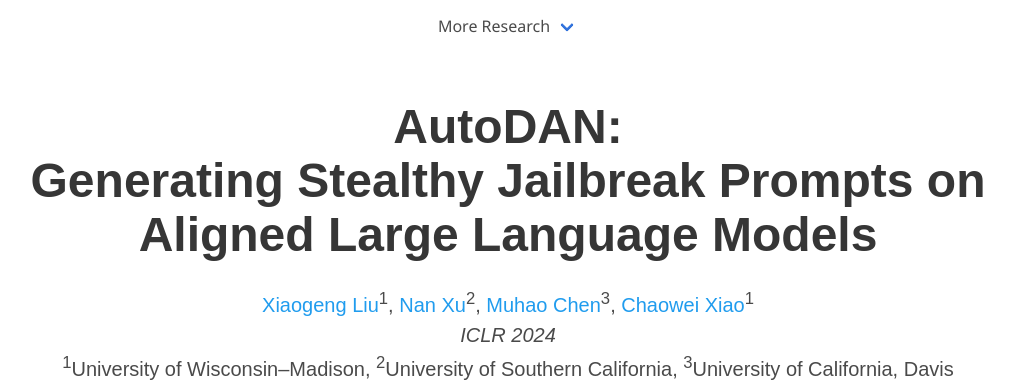
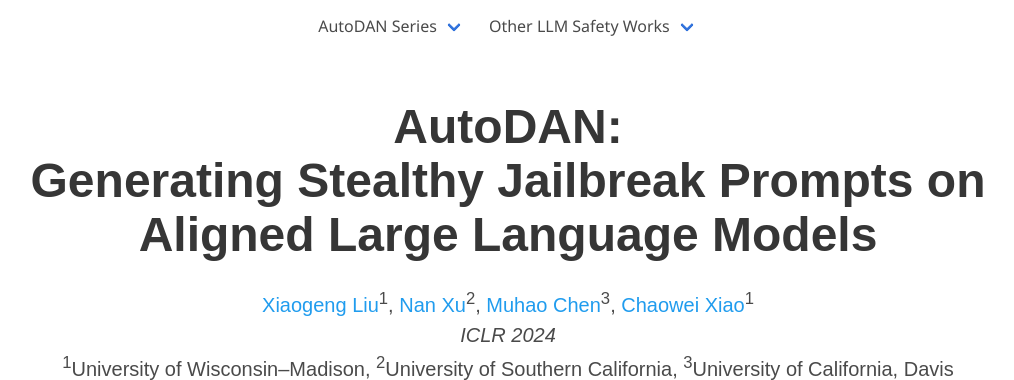
Before and after one commit to AutoDANs/AutoDAN, a plain HTML site: page index.html in a window 1280 px wide. Shown: the top 380 px of the page, without its empty margins (132-1146 px from the left). Drawn offline with nearby package versions, Linux system fonts and the light colour scheme; some icons are missing; a web font is replaced by a local one.

Commit message:
Update index.html

```diff
--- a/index.html
+++ b/index.html
@@ -59,13 +59,23 @@
     <div class="navbar-start" style="flex-grow: 1; justify-content: center;">
       <div class="navbar-item has-dropdown is-hoverable">
         <a class="navbar-link">
-          More Research
-
+          AutoDAN Series
+        </a>
+        <div class="navbar-dropdown">
+          <a class="navbar-item" href="https://autodans.github.io/AutoDAN-Turbo/">
+            <b>AutoDAN-Turbo</b> <p style="font-size:18px; display: inline; margin-left: 5px;">🔥</p>
+          </a>
+        </div>
+      </div>
+      <div class="navbar-item has-dropdown is-hoverable">
+        <a class="navbar-link">
+          Other LLM Safety Works
+        </a>
         <div class="navbar-dropdown">
           <a class="navbar-item" href="https://eddyluo1232.github.io/JailBreakV28K/">
             <b>JailBreakV28K</b> <p style="font-size:18px; display: inline; margin-left: 5px;">🔥</p>
           </a>
-           <a class="navbar-item" href="https://rain305f.github.io/AdaShield-Project/">
+          <a class="navbar-item" href="https://rain305f.github.io/AdaShield-Project/">
             <b>AdaShield</b> <p style="font-size:18px; display: inline; margin-left: 5px;">🔥</p>
           </a>
           <a class="navbar-item" href="https://fzwark.github.io/LLM-System-Attack-Demo/">
@@ -74,13 +84,9 @@
           <a class="navbar-item" href="https://jayfeather1024.github.io/Finetuning-Jailbreak-Defense/">
             <b>BackdoorAlign</b> <p style="font-size:18px; display: inline; margin-left: 5px;">🔥</p>
           </a>
-
-
-          </a>
         </div>
       </div>
     </div>
-
   </div>
 </nav>
 
```
